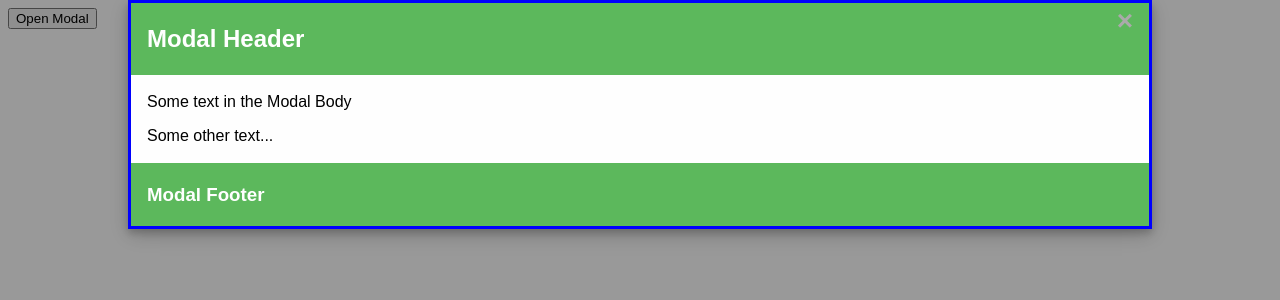
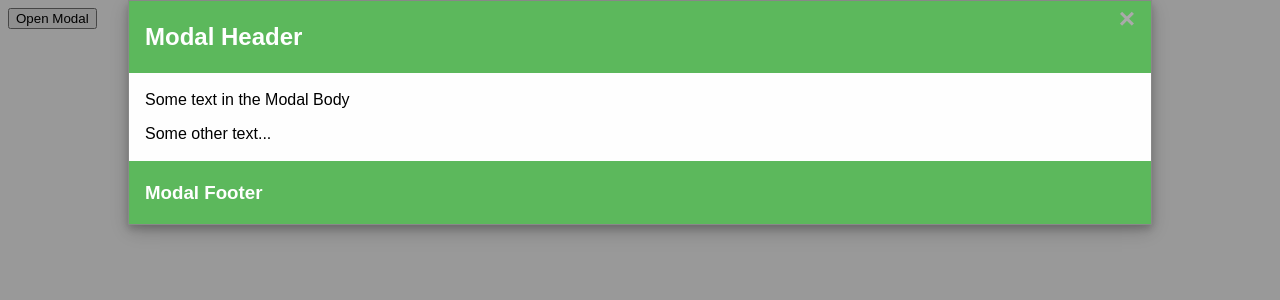
Before and after one commit to fancn21th/1-008-Advanced-Vue, a Vue app: page / in a window 1280 px wide. Both pictures are taken after a click on the button "Open Modal". Shown: the top 300 px of the page. Built offline with nearby package versions, Linux system fonts and the light colour scheme.

Commit message:
created hook

```diff
--- a/src/components/Modal.vue
+++ b/src/components/Modal.vue
@@ -2,7 +2,7 @@
   <!-- The Modal -->
   <div id="myModal" class="modal" v-show="show">
     <!-- Modal content -->
-    <div class="modal-content" ref="modal" @keydown.esc="dismiss" tabindex="0">
+    <div class="modal-content">
       <div class="modal-header">
         <span class="close" @click="dismiss">&times;</span>
         <h2>Modal Header</h2>
@@ -21,16 +21,17 @@
 <script>
 export default {
   props: ['show'],
-  watch: {
-    show(show) {
-      if (show) {
-        // this.$refs.modal.focus();
-        // 确保 属性变化后 完成更新渲染之后 再设置焦点
-        this.$nextTick(() => {
-          this.$refs.modal.focus();
-        });
+  created() {
+    // 通过闭包保持回掉引用
+    const escapeHandler = (e) => {
+      if (e.key === 'Escape' && this.show) {
+        this.dismiss();
       }
-    },
+    };
+    document.addEventListener('keydown', escapeHandler);
+    this.$once('hook:destroyed', () => {
+      document.removeEventListener('keydown', escapeHandler);
+    });
   },
   methods: {
     dismiss() {
@@ -62,10 +63,6 @@ export default {
   padding: 20px;
   border: 1px solid #888;
   width: 80%; /* Could be more or less, depending on screen size */
-}
-
-.modal-content:focus {
-  border: 3px solid blue;
 }
 
 /* The Close Button */
```
Also changed, not shown: 1 other file (tests, documents, lock files or other folders).
